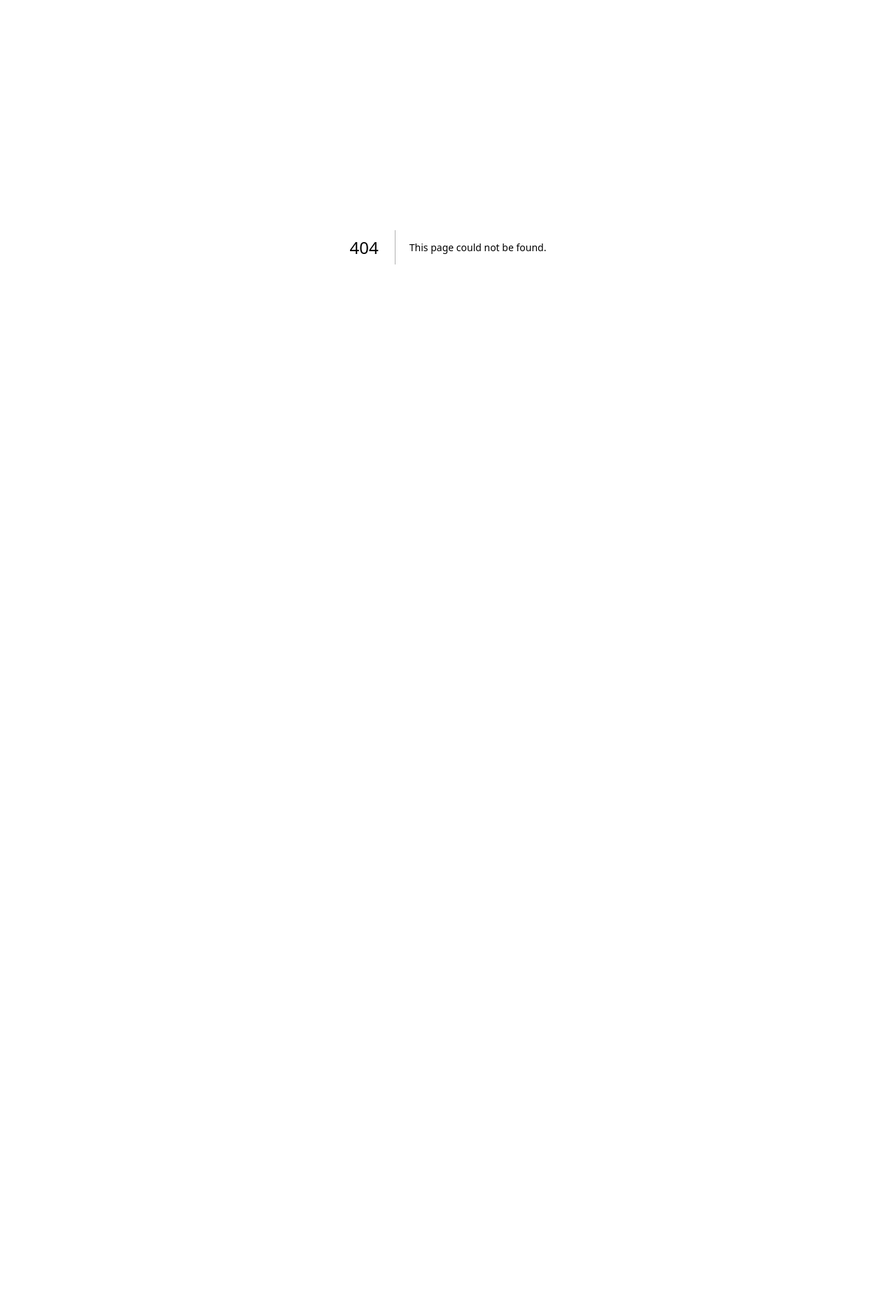
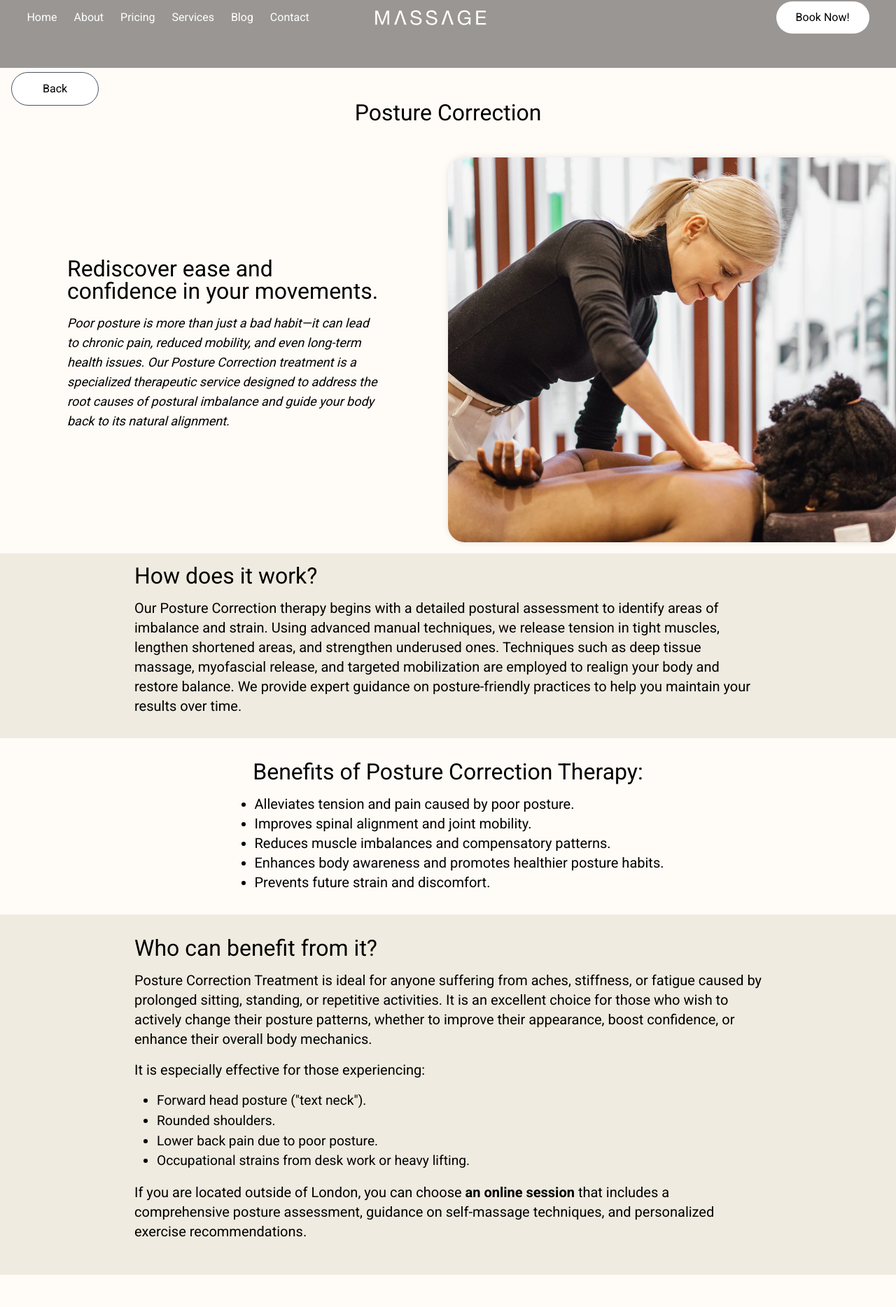
Before and after one commit to lbourke1234/massageTherapy, a Next.js app: page /services/posture-correction in a window 1280 px wide. Before the commit this address had no page. Shown: the part 47-1915 px from the top of the page at 70% size. Before the commit the page ends 800 px from the top, so only its background shows below. Built offline with nearby package versions, Linux system fonts and the light colour scheme.

Commit message:
add posture correction service

```diff
--- a/src/app/data/pricingData.js
+++ b/src/app/data/pricingData.js
@@ -2,6 +2,7 @@ import bespoke from "/public/resources/webp/Marta_Osteopath-373.webp";
 import nutritional from "/public/resources/webp/Pancake.webp";
 import packages from "/public/resources/webp/Marta_Osteopath-224.webp";
 import buccal from "/public/resources/webp/Marta_Osteopath-388.webp";
+import posturePic from "/public/resources/webp/Marta_Osteopath-241.webp";
 
 export const pricingData = {
   bespokeMassage: {
@@ -14,6 +15,12 @@ export const pricingData = {
     heading: `Nutritional Advice`,
     bullets: [`Initial consultation - £155`, `Follow up - £115`],
     src: nutritional,
+    alt: "Healthy pancake topped with fresh berries for a nutritious breakfast",
+  },
+  postureCorrection: {
+    heading: `Posture Correction`,
+    bullets: [`On-site (90 min) - £180`, `Online session (60 min) - £135`],
+    src: posturePic,
     alt: "Healthy pancake topped with fresh berries for a nutritious breakfast",
   },
   packages: {
--- a/src/app/data/servicesData.js
+++ b/src/app/data/servicesData.js
@@ -11,6 +11,7 @@ import headPicHome from "/public/resources/webp/Marta_Osteopath-403.webp";
 import relaxingPicHome from "/public/resources/services/Relaxing.webp";
 import packagesPicHome from "/public/resources/webp/Marta_Osteopath-410.webp";
 import buccalMassagePicHome from "/public/resources/webp/Marta_Osteopath-388.webp";
+import posturePic from "/public/resources/webp/Marta_Osteopath-241.webp";
 
 const deepTissueMassageHome = {
   name: `Deep Tissue - Remedial Massage`,
@@ -87,6 +88,13 @@ const nutritionalAdvice = {
   mainImage: mainNutrition,
   mainImageAlt: `Healthy Ingredients on a Chopping Board: Avocado, Eggs, and Fresh Vegetables`,
   link: `/services/nutritional-advice`,
+  className: "",
+};
+const postureCorrection = {
+  name: `Posture Correction`,
+  mainImage: posturePic,
+  mainImageAlt: `Marta giving a relaxing back massage`,
+  link: `/services/posture-correction`,
   className: "",
 };
 const packages = {
@@ -324,6 +332,47 @@ export const nutritionalAdviceService = {
   ],
   key: 11,
 };
+export const postureCorrectionService = {
+  name: `Posture Correction`,
+  subImage: posturePic,
+  subImageAlt: `Healthy Ingredients on a Chopping Board: Avocado, Eggs, and Fresh Vegetables`,
+  heading: `Rediscover ease and confidence in your movements.`,
+  subHeading: `Poor posture is more than just a bad habit—it can lead to chronic pain, reduced
+mobility, and even long-term health issues. Our Posture Correction treatment is a
+specialized therapeutic service designed to address the root causes of postural
+imbalance and guide your body back to its natural alignment.`,
+  howDoesItWork: [
+    `Our Posture Correction therapy begins with a detailed postural assessment to
+identify areas of imbalance and strain. Using advanced manual techniques, we
+release tension in tight muscles, lengthen shortened areas, and strengthen
+underused ones. Techniques such as deep tissue massage, myofascial release, and
+targeted mobilization are employed to realign your body and restore balance. We
+provide expert guidance on posture-friendly practices to help you maintain your
+results over time.`,
+  ],
+  benefits: [
+    `Alleviates tension and pain caused by poor posture.`,
+    `Improves spinal alignment and joint mobility.`,
+    `Reduces muscle imbalances and compensatory patterns.`,
+    `Enhances body awareness and promotes healthier posture habits.`,
+    `Prevents future strain and discomfort.`,
+  ],
+  whoCanBenefit: [
+    `Posture Correction Treatment is ideal for anyone suffering from aches, stiffness, or
+fatigue caused by prolonged sitting, standing, or repetitive activities. It is an excellent
+choice for those who wish to actively change their posture patterns, whether to
+improve their appearance, boost confidence, or enhance their overall body
+mechanics.`,
+    `It is especially effective for those experiencing:`,
+  ],
+  whoCanBenefitList: [
+    `Forward head posture ("text neck").`,
+    "Rounded shoulders.",
+    "Lower back pain due to poor posture.",
+    "Occupational strains from desk work or heavy lifting.",
+  ],
+  key: 13,
+};
 export const packageService = {
   name: `Packages`,
   subImage: packagesPicHome,
@@ -357,6 +406,6 @@ export const homePageServicesMap = [
   signatureMassageHome,
   headMassageHome,
   buccalMassageHome,
-  nutritionalAdvice,
+  postureCorrection,
   packages,
 ];
--- a/src/app/pages/pricing/Cards.jsx
+++ b/src/app/pages/pricing/Cards.jsx
@@ -9,7 +9,7 @@ const Cards = () => {
       <div className="flex flex-wrap text-black pb-4 cmMobile:w-full cm1500:w-3/4 m-auto">
         <Card data={pricingData.bespokeMassage} />
         <Card data={pricingData.buccalMassage} />
-        <Card data={pricingData.nutritionalAdvice} />
+        <Card data={pricingData.postureCorrection} />
         <Card data={pricingData.packages} />
       </div>
     </div>
--- /dev/null
+++ b/src/app/services/posture-correction/PostureServices.jsx
@@ -0,0 +1,107 @@
+import FastNavbar from "@/app/components/nav/FastNavbar";
+import Bold from "@/app/pages/blogPosts/components/Bold";
+import ListItem from "@/app/pages/blogPosts/components/ListItem";
+import UnorderedList from "@/app/pages/blogPosts/components/UnorderedList";
+import ContactInfo from "@/app/pages/contactInfo/ContactInfo";
+import Benefits from "@/app/pages/packagesPage/Benefits";
+import HowDoesItWork from "@/app/pages/packagesPage/HowDoesItWork";
+import Top from "@/app/pages/packagesPage/Top";
+import WhoCanBenefit from "@/app/pages/packagesPage/WhoCanBenefit";
+import Link from "next/link";
+import React from "react";
+
+const PostureServices = ({ data }) => {
+  return (
+    <>
+      <FastNavbar />
+      <div className="cm992:h-48 h-16"></div>
+      <div className="m-auto text-black" key={data.key}>
+        <Link href={"/#services"}>
+          <div className="cm992:absolute cmMobile:flex top-[150px] left-0 cmMobile:justify-end cm1050:justify-start px-4">
+            <button className="py-[0.7rem] px-[2.75rem] border leading-[1.5] bg-white text-black bg-clip-padding border-solid border-gray-600 rounded-3xl transition duration-150 ease-in-out hover:border-gray-400 hover:shadow-md hover:scale-105">
+              Back
+            </button>
+          </div>
+        </Link>
+        <h1 className="cmMobile:px-3 pb-4 md:pb-12 cm800:text-2em cmMobile:text-2xl text-center">
+          {data.name}
+        </h1>
+        <Top data={data} />
+        <div
+          className="h-full bg-[#EFEBE0] text-black flex flex-col justify-center items-center py-4"
+          key={data.key}
+        >
+          <div className="cmMobile:w-[90%] cm800:w-[70%]">
+            <p className="cmMobile:text-2xl cm800:text-2em mb-4">How does it work?</p>
+            <p className="cmMobile:text-1em cm800:text-xl mb-4">
+              Our Posture Correction therapy begins with a detailed postural assessment to identify
+              areas of imbalance and strain. Using advanced manual techniques, we release tension in
+              tight muscles, lengthen shortened areas, and strengthen underused ones. Techniques
+              such as deep tissue massage, myofascial release, and targeted mobilization are
+              employed to realign your body and restore balance. We provide expert guidance on
+              posture-friendly practices to help you maintain your results over time.
+            </p>
+            {data.howDoesItWork.map((data, index) => (
+              <div key={index}>
+                <p className="cmMobile:underline cm800:no-underline cmMobile:text-1em cm800:text-2xl font-semibold">
+                  {data.heading}
+                </p>
+                <p className="cmMobile:text-1em cm800:text-xl">{data.text}</p>
+              </div>
+            ))}
+          </div>
+        </div>
+        <div
+          className="w-[90%] m-auto flex flex-col justify-center items-center cmMobile:py-8"
+          key={data.key}
+        >
+          <p className="cmMobile:text-2xl cm800:text-2em">
+            Benefits of Posture Correction Therapy:
+          </p>
+          <div className="flex">
+            <ul className="list-disc">
+              {data.benefits.map((benefit, key) => (
+                <li className="cmMobile:text-1em cm800:text-xl ml-8" key={key}>
+                  {benefit}{" "}
+                </li>
+              ))}
+            </ul>
+          </div>
+        </div>
+        <div
+          className=" cmMobile:py-8 m-auto bg-[#EFEBE0] text-black flex flex-col justify-center items-center"
+          key={data.key}
+        >
+          <div className="cmMobile:w-[90%] cm800:w-[70%]">
+            <p className="cmMobile:text-2xl cm800:text-2em">Who can benefit from it?</p>
+            {data.whoCanBenefit.map((bullet, index) => (
+              <p className="cmMobile:text-1em cm800:text-xl" key={index}>
+                {bullet}
+              </p>
+            ))}
+            <UnorderedList>
+              {data.whoCanBenefitList.map((bullet, index) => (
+                <ListItem key={index}>{bullet}</ListItem>
+              ))}
+            </UnorderedList>
+            <p className="cmMobile:text-1em cm800:text-xl">
+              If you are located outside of London, you can choose <Bold>an online session</Bold>{" "}
+              that includes a comprehensive posture assessment, guidance on self-massage techniques,
+              and personalized exercise recommendations.
+            </p>
+          </div>
+        </div>
+        <div className="w-[70%] m-auto py-4 mt-4">
+          <Link href={"/booking"}>
+            <button className="py-[0.7rem] px-[2.75rem] border leading-[1.5] bg-white text-black bg-clip-padding border-solid border-gray-600 rounded-3xl mt-4 transition duration-150 ease-in-out hover:border-gray-400 hover:shadow-md hover:scale-105">
+              Book Now!
+            </button>
+          </Link>
+        </div>
+      </div>
+      <ContactInfo />
+    </>
+  );
+};
+
+export default PostureServices;
--- /dev/null
+++ b/src/app/services/posture-correction/page.js
@@ -0,0 +1,15 @@
+import { postureCorrectionService } from "@/app/data/servicesData";
+import React from "react";
+import PostureServices from "./PostureServices";
+
+export const metadata = {
+  title: "Pregnancy Massage | Safe & Soothing Therapy with Marta",
+  description:
+    "Experience a soothing pregnancy massage with Marta, designed to reduce stress, ease muscle pain, and improve circulation. Safe for expectant mothers after the 12th week, this therapy promotes relaxation and well-being. Book your appointment today.",
+};
+
+const page = () => {
+  return <PostureServices data={postureCorrectionService} />;
+};
+
+export default page;
```
Also changed, not shown: public/resources/webp/Marta_Osteopath-241.webp (added).
